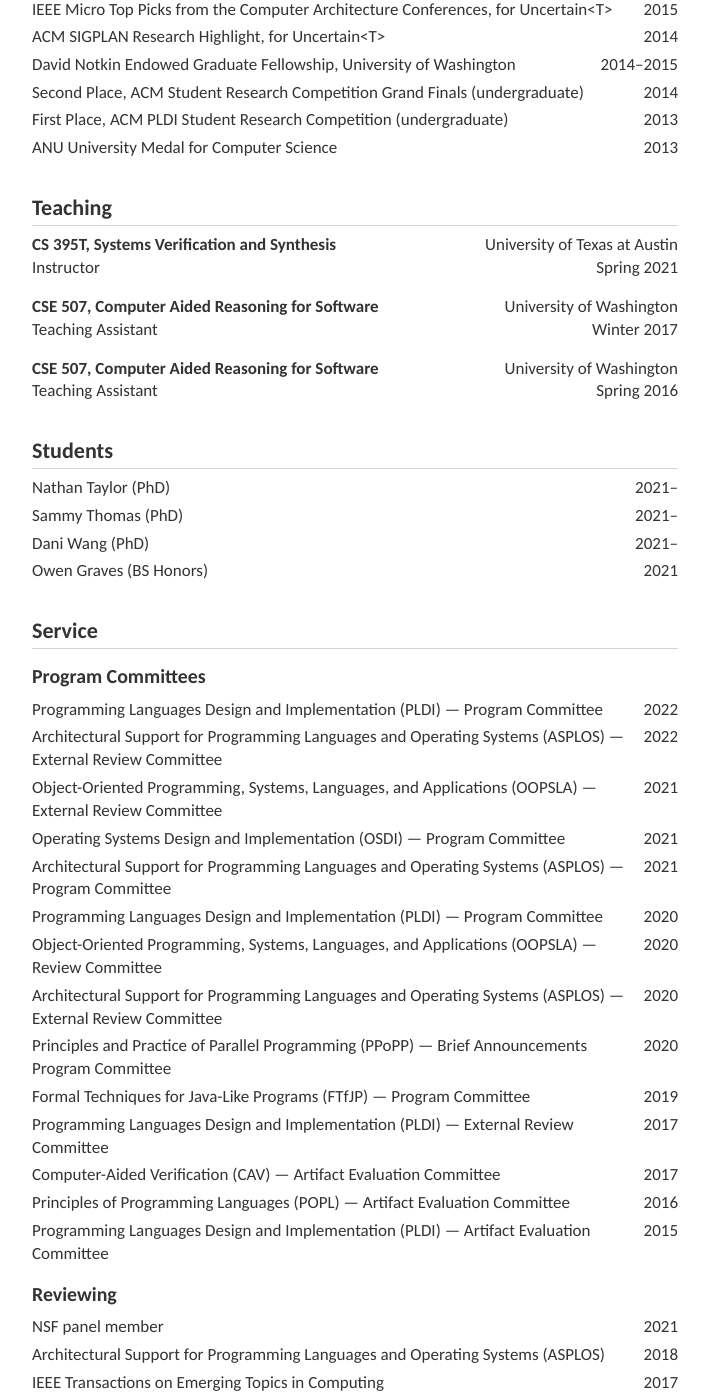
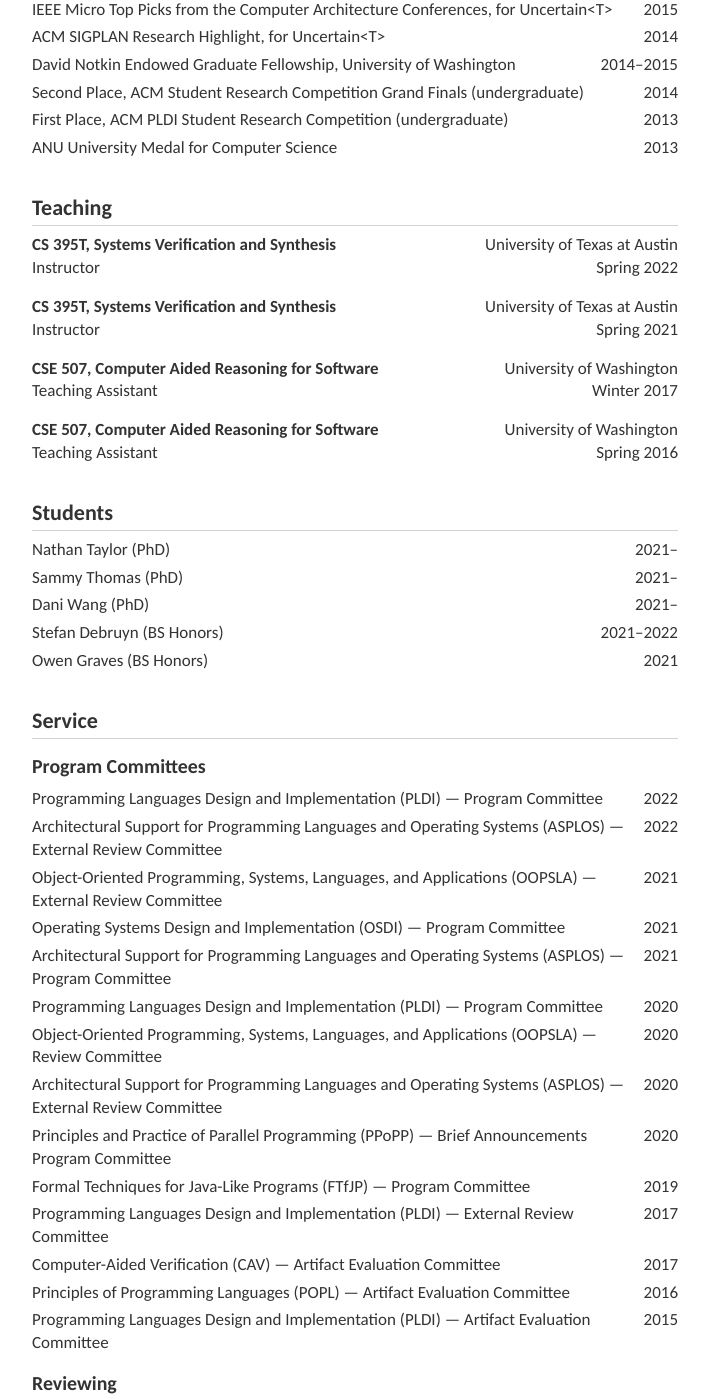
Before and after one commit to jamesbornholt/homepage, a Jekyll site: the page built from cv.html, in a window 1280 px wide and 1400 px high, scrolled down 3415 px. Shown: the whole window, without its empty margins (285-994 px from the left). Built offline with Jekyll 4.4.1, drawn with Linux system fonts in a browser that asks for light colours.

Commit message:
more cv stuff and 2022 class

```diff
--- a/_data/cv.yml
+++ b/_data/cv.yml
@@ -92,6 +92,11 @@ awards:
 teaching:
   - school: University of Texas at Austin
     course: CS 395T, Systems Verification and Synthesis
+    when: Spring 2022
+    role: Instructor
+
+  - school: University of Texas at Austin
+    course: CS 395T, Systems Verification and Synthesis
     when: Spring 2021
     role: Instructor
 
@@ -115,6 +120,9 @@ students:
   - name: Dani Wang
     type: PhD
     when: "2021&ndash;"
+  - name: Stefan Debruyn
+    type: BS Honors
+    when: "2021&ndash;2022"
   - name: Owen Graves
     type: BS Honors
     when: 2021
@@ -180,7 +188,7 @@ service:
 
   department:
     - what: PhD Admissions Committee, University of Texas at Austin
-      when: 2021
+      when: "2021, 2022"
     - what: Graduate Admissions Committee, University of Washington
       when: "2017&ndash;2019"
     - what: Prospective Student Committee Co-Chair, University of Washington
--- a/_layouts/home.html
+++ b/_layouts/home.html
@@ -18,7 +18,7 @@ layout: default
 </div>
 
 <h2 class="sec">Teaching</h2>
-Spring 2022: CS 395T: Systems Verification and Synthesis<br />
+Spring 2022: <a href="https://www.cs.utexas.edu/~bornholt/courses/cs395t-22sp/">CS 395T: Systems Verification and Synthesis</a><br />
 Spring 2021: <a href="https://www.cs.utexas.edu/~bornholt/courses/cs395t-21sp/">CS 395T: Systems Verification and Synthesis</a>
 
 <h2 class="sec">Publications <p class="header-link">[<a href="http://dblp.uni-trier.de/pers/hd/b/Bornholt:James">DBLP</a>]</p> <p class="header-link">[<a href="https://scholar.google.com/citations?user=nuwXTh4AAAAJ">Google Scholar</a>]</p></h2>
```
Also changed, not shown: 1 other file.
